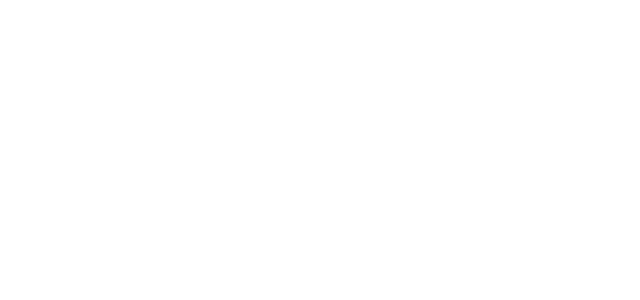
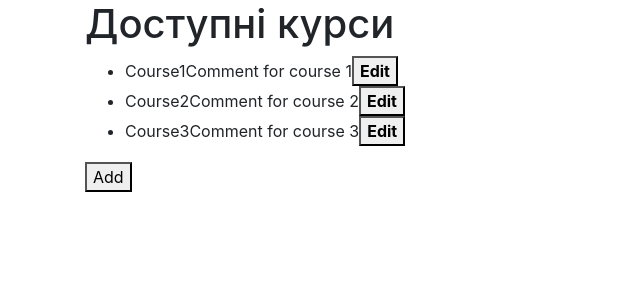
Before and after one commit to NarbiD/sc-teacher-frontend, a React (Create React App) app: page / in a window 1280 px wide. Shown: the top 300 px of the page, without its empty margins (0-640 px from the left). Built offline with nearby package versions, Linux system fonts and the light colour scheme.

Commit message:
added avaible courses view

```diff
--- a/src/components/app/App.js
+++ b/src/components/app/App.js
@@ -1,10 +1,12 @@
 import React from 'react';
 import './App.css';
+
+import AvaibleCourses from './available-courses/available-courses'
 
 function App() {
   return (
     <div className="App">
-
+        <AvaibleCourses />
     </div>
   );
 }
--- /dev/null
+++ b/src/components/app/available-courses/available-courses.js
@@ -0,0 +1,22 @@
+import React, { Component } from 'react';
+import CourseList from './course-list/course-list';
+import CreateCourse from './create-course/create-course';
+
+export default class availableCourses extends Component {
+    state = {
+        items: [
+            {id: 1, name: 'Course1', comment: 'Comment for course 1'},
+            {id: 2, name: 'Course2', comment: 'Comment for course 2'},
+            {id: 3, name: 'Course3', comment: 'Comment for course 3'}
+        ]
+    }
+    render() {
+        const { items } = this.state;
+        return (
+            <div>
+                <h1>Доступні курси</h1>
+                <CourseList items={ items } />
+                <CreateCourse />
+            </div>)
+    }
+}
--- /dev/null
+++ b/src/components/app/available-courses/course-item/course-list-item.js
@@ -0,0 +1,16 @@
+import React from 'react';
+
+const CourseListItem = ({ name, comment }) => {
+    let className = 'course-list-item';
+    return (
+        <span className={className}>
+            <span>{name}</span>
+            <span>{comment}</span>
+            <button type="button">
+                <b>Edit</b>
+            </button>
+        </span>
+    );
+};
+
+export default CourseListItem;
--- /dev/null
+++ b/src/components/app/available-courses/course-list/course-list.js
@@ -0,0 +1,18 @@
+import React from 'react';
+
+import CourseListItem from '../course-item/course-list-item'
+
+const CourseList = ({ items }) => {
+    const className = 'course-list';
+    const courseItems = items.map((item) => {
+        const { id, ...itemProps } = item;
+        return (
+            <li key={id}>
+                <CourseListItem { ... itemProps } />
+            </li>
+        )
+    });
+    return (<ul className={className}>{courseItems}</ul>)
+}
+
+export default CourseList;
--- /dev/null
+++ b/src/components/app/available-courses/create-course/create-course.js
@@ -0,0 +1,8 @@
+import React from 'react';
+import CourseList from '../course-list/course-list';
+
+const CreateCourse = () => {
+    return <button type="button">Add</button>
+}
+
+export default CreateCourse;
```
